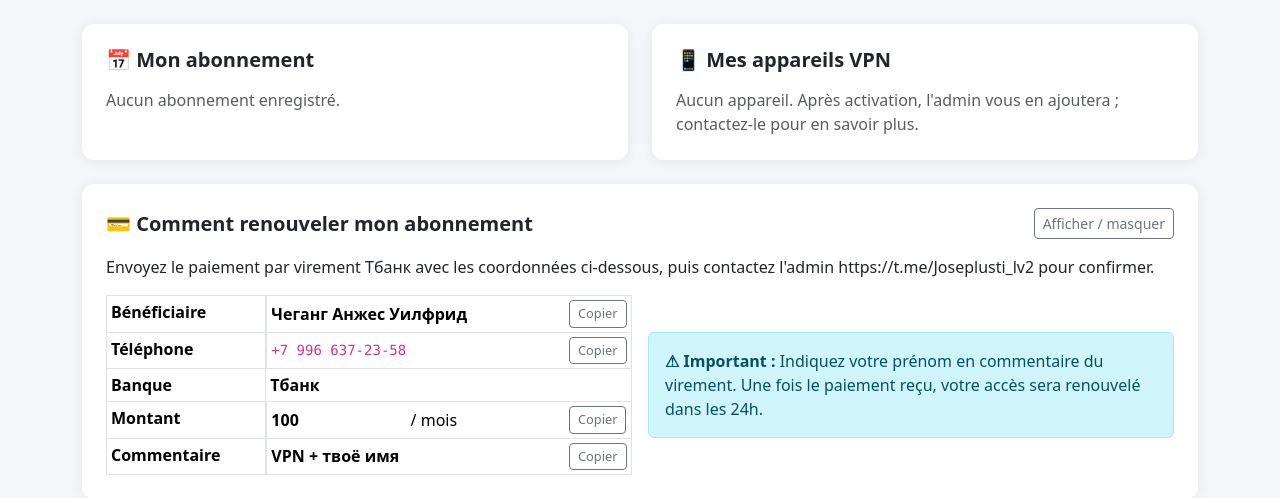
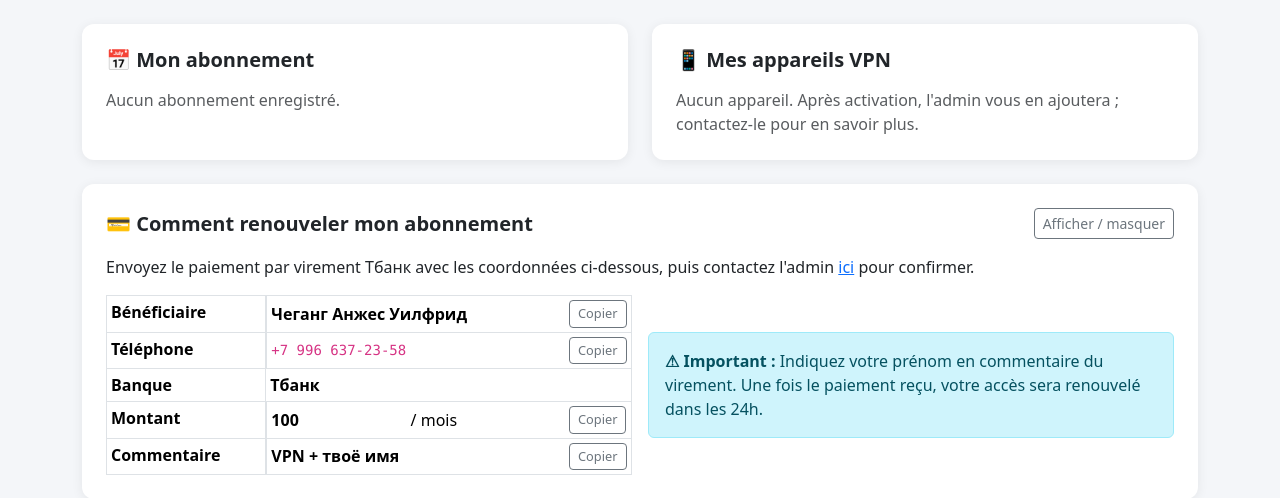
Before and after one commit to benus-code/Fact_vpn, a Flask app: page /dashboard in a window 1280 px wide. Shown: the part 56-554 px from the top of the page. Run offline with Flask 3, Linux system fonts and the light colour scheme; the visitor is signed in with stand-in values (Sample User, id 1); data comes from the database, SQL or seed files in the repository; data that the repository does not hold is empty.

Commit message:
Dashboard: mise à jour texte contact admin (lien Telegram)

```diff
--- a/templates/dashboard.html
+++ b/templates/dashboard.html
@@ -74,7 +74,7 @@
         <button class="btn btn-sm btn-outline-secondary" type="button" data-bs-toggle="collapse" data-bs-target="#collapse-paiement" aria-expanded="true" aria-controls="collapse-paiement">Afficher / masquer</button>
       </div>
       <div class="collapse show mt-3" id="collapse-paiement">
-        <p class="mb-3">Envoyez le paiement par virement Тбанк avec les coordonnées ci-dessous, puis contactez l'admin https://t.me/Joseplusti_lv2 pour confirmer.</p>
+        <p class="mb-3">Envoyez le paiement par virement Тбанк avec les coordonnées ci-dessous, puis contactez l'admin <a href="https://t.me/Joseplusti_lv2">ici</a> pour confirmer.</p>
         <div class="row g-3">
           <div class="col-md-6">
             <div class="table-responsive">
```
